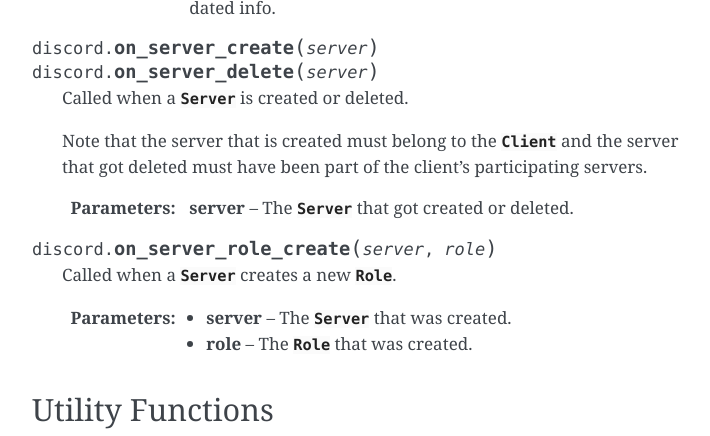
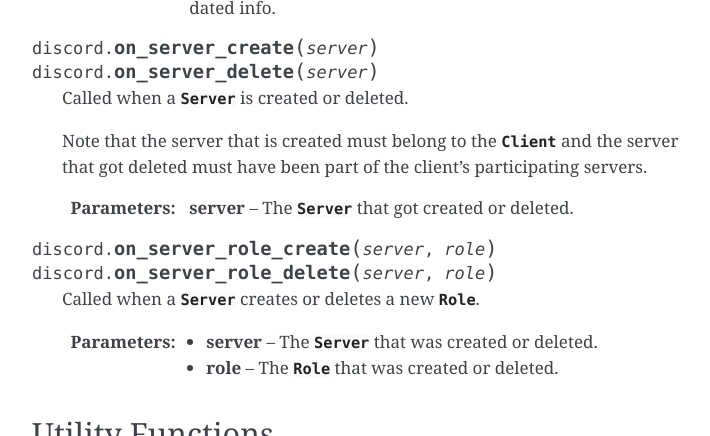
Before and after one commit to Rapptz/discord.py, a Sphinx documentation site: the page built from docs/api.rst, in a window 1280 px wide and 900 px high, scrolled down 3065 px, cut to the strip 0-436 px from the top of the window. Shown: the whole strip, without its empty margins (388-1098 px from the left). Built offline with Sphinx 7.4.7, drawn with Linux system fonts in a browser that asks for light colours; some of the changed text lies outside the part shown.

Commit message:
Handle GUILD_ROLE_DELETE websocket events.

```diff
--- a/docs/api.rst
+++ b/docs/api.rst
@@ -161,11 +161,12 @@
     :param server: The :class:`Server` that got created or deleted.
 
 .. function:: on_server_role_create(server, role)
+              on_server_role_delete(server, role)
 
-    Called when a :class:`Server` creates a new :class:`Role`.
+    Called when a :class:`Server` creates or deletes a new :class:`Role`.
 
-    :param server: The :class:`Server` that was created.
-    :param role: The :class:`Role` that was created.
+    :param server: The :class:`Server` that was created or deleted.
+    :param role: The :class:`Role` that was created or deleted.
 
 
 Utility Functions
```
Also changed, not shown: 1 other file.
